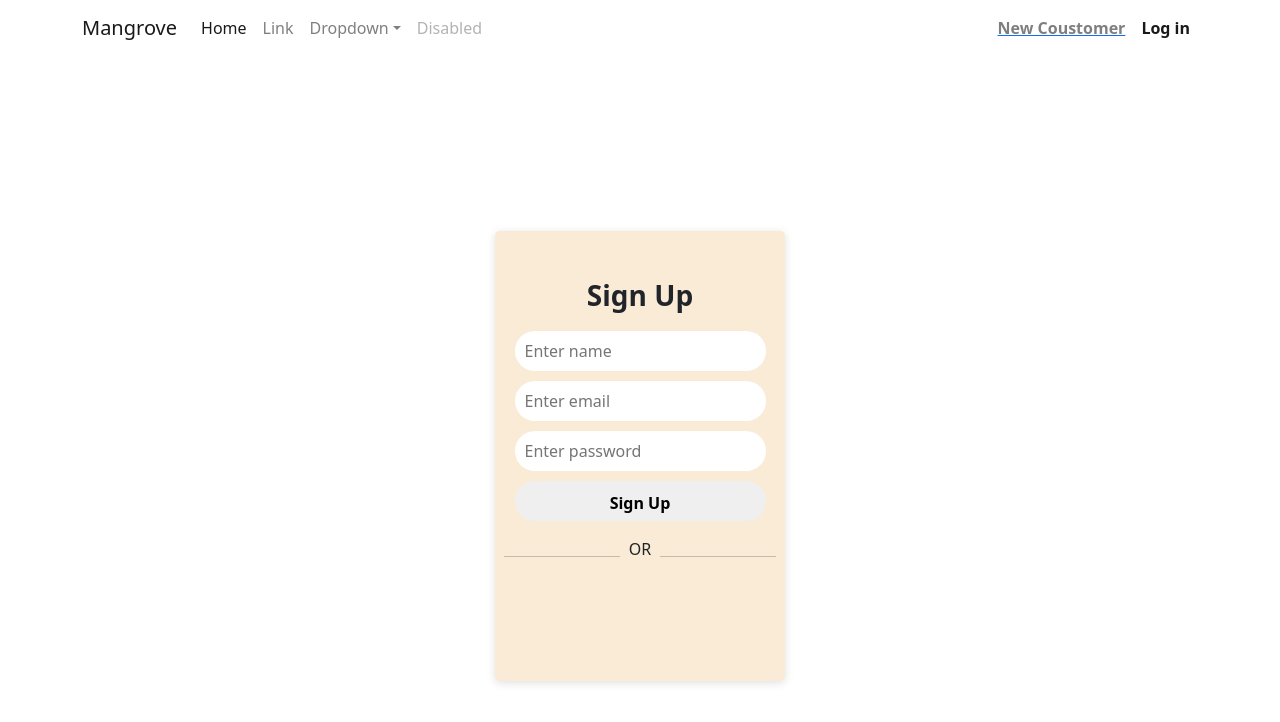
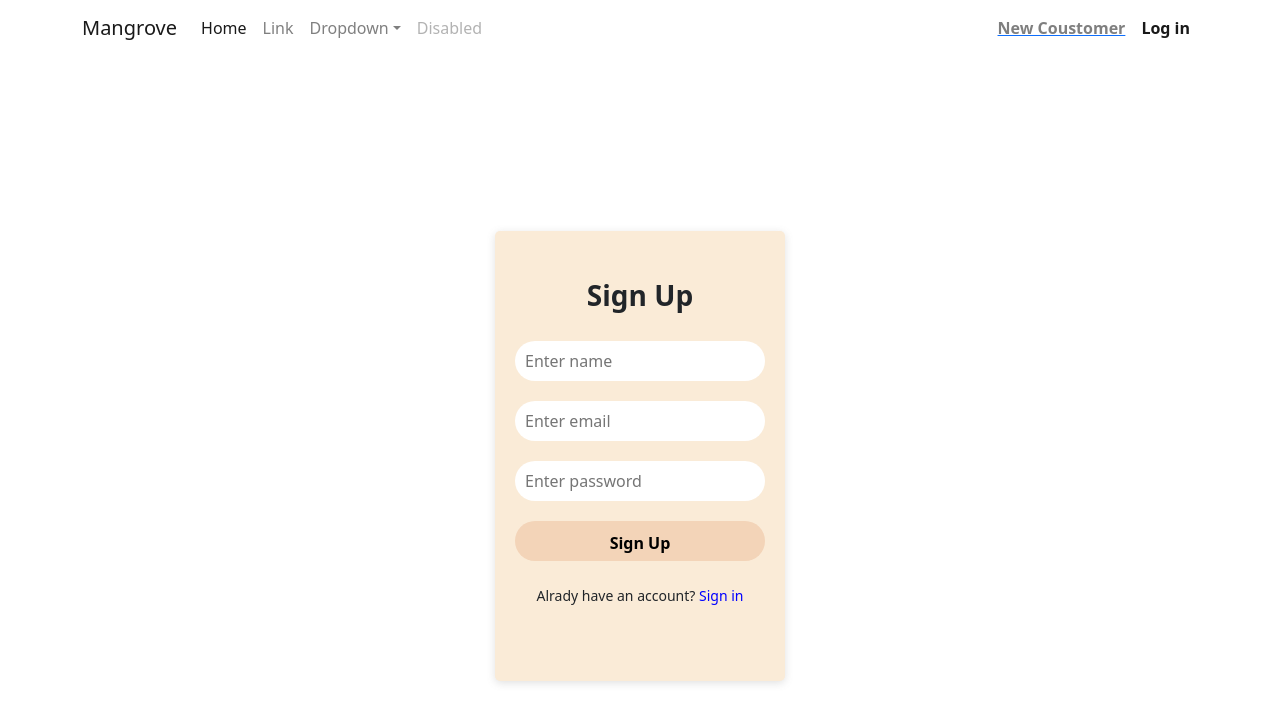
Before and after one commit to abdullahalmasudpersonal/Ehan_Technology_Client, a React (Create React App) app: page /signup in a window 1280 px wide. Shown: the top 722 px of the page. Built offline with nearby package versions, Linux system fonts and the light colour scheme.

Commit message:
update signup

```diff
--- a/src/Pages/Login/Signup/SignUp.css
+++ b/src/Pages/Login/Signup/SignUp.css
@@ -15,12 +15,20 @@
 .register-form{
     display: flex;
     justify-content: center;
+    padding: 0;
 }
 .register-input input{
     height: 40px;
-    width: 100%;
-    margin-top: 10px;
+    width: 250px;
+    margin-top: 20px;
     border: none;
     border-radius: 50px;
     padding: 10px;
 }
+.signup-btn{
+    background-color: rgb(243, 212, 184);
+    transition: .4s;
+}
+.signup-btn:hover{
+    background-color: rgb(226, 193, 150);
+}
--- a/src/Pages/Login/Signup/SignUp.js
+++ b/src/Pages/Login/Signup/SignUp.js
@@ -14,15 +14,17 @@ const SignUp = () => {
                             <input className='mx-auto' type='text' placeholder='Enter name' required /> <br />
                             <input type='email' placeholder='Enter email' required /> <br />
                             <input type='password' placeholder='Enter password' required /> <br />
-                            <input className='fw-bold' type='submit' value='Sign Up' />
+                            <input className='fw-bold signup-btn' type='submit' value='Sign Up' />
                         </div>
                     </form>
-
-                    <div className='d-flex justify-content-center align-items-center mt-3'>
+                    <small className='text-center '><p className='mt-4'>
+                        Alrady have an account? <span style={{color:'blue'}}>Sign in
+                        </span></p></small>
+                    {/*   <div className='d-flex justify-content-center align-items-center mt-3'>
                         <hr style={{ width: '40%', margin: 'auto',  }} />
                         <p>OR</p>
                         <hr style={{ width: '40%', margin: 'auto',  }} />
-                    </div>
+                    </div> */}
                 </div>
             </div>
 
```
Also changed, not shown: src/Pages/Login/Login/Login.js (added, +12 -0 lines), src/Pages/Login/Login/Login.css (added).
